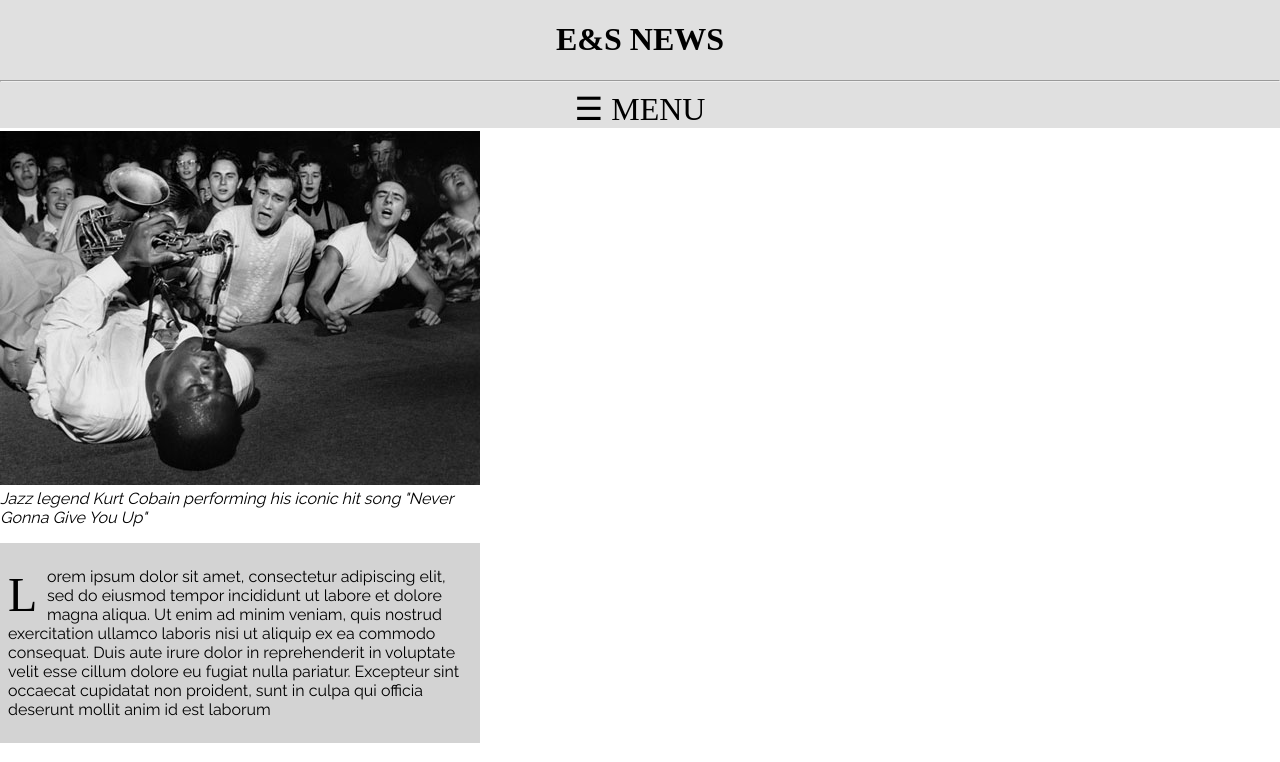
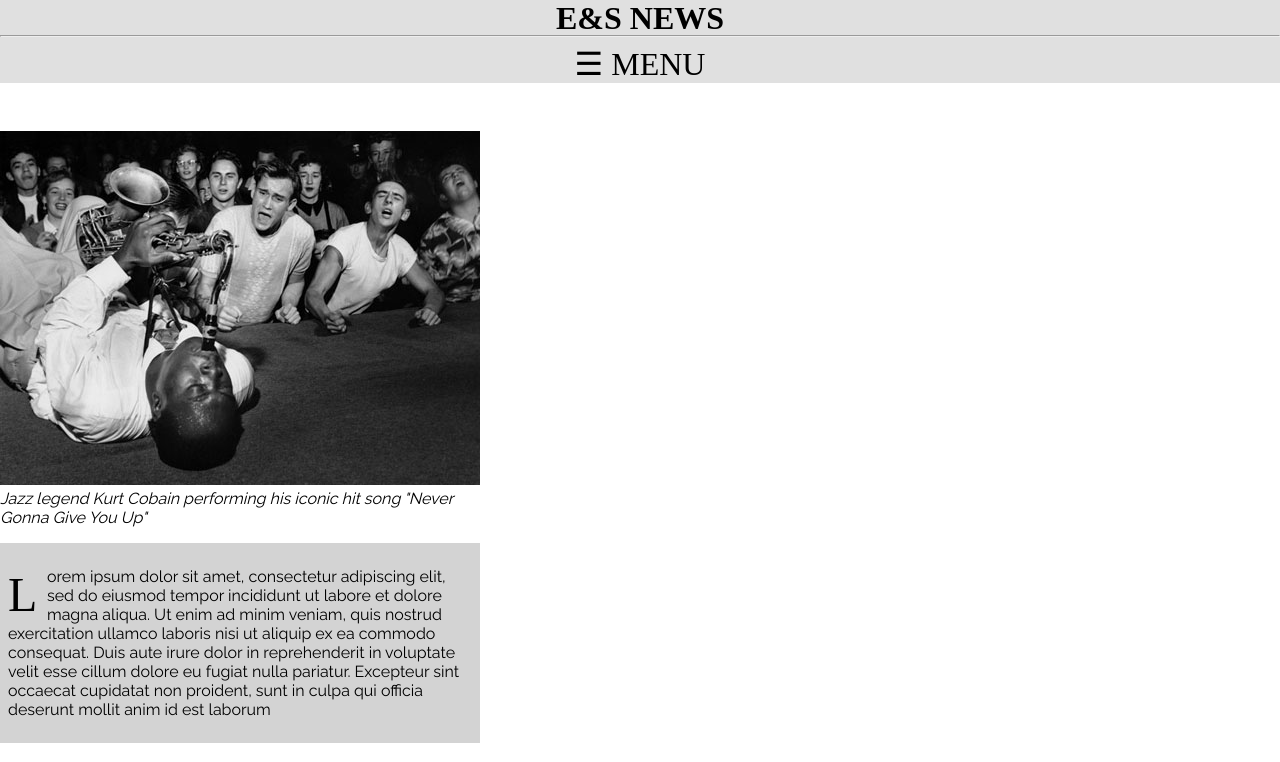
Before and after one commit to Frassi3557/Verkefni_7, a plain HTML site: page Verkefni_7/Index/articles/jazz_charts.html in a window 1280 px wide. Shown: the top 762 px of the page. Drawn offline with Linux system fonts and the light colour scheme.

Commit message:
Added files via upload

```diff
--- a/Verkefni_7/Index/articles/article-stylesheet.css
+++ b/Verkefni_7/Index/articles/article-stylesheet.css
@@ -27,6 +27,11 @@ header {
   text-align: center;
   text-transform: uppercase;
   z-index: 1001;
+}
+
+header h1 {
+  margin-top: 0;
+  margin-bottom: -0.3em;
 }
 
 header a,
```
